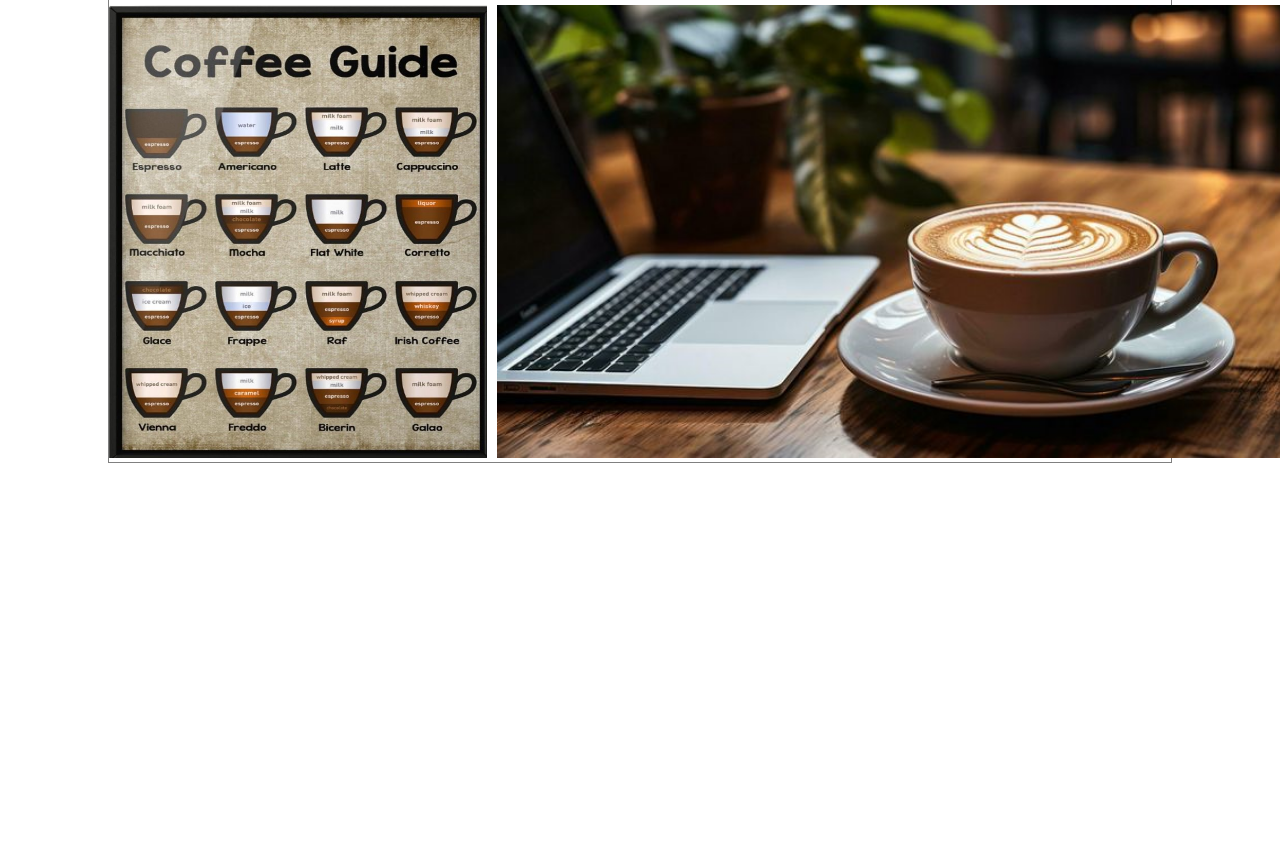
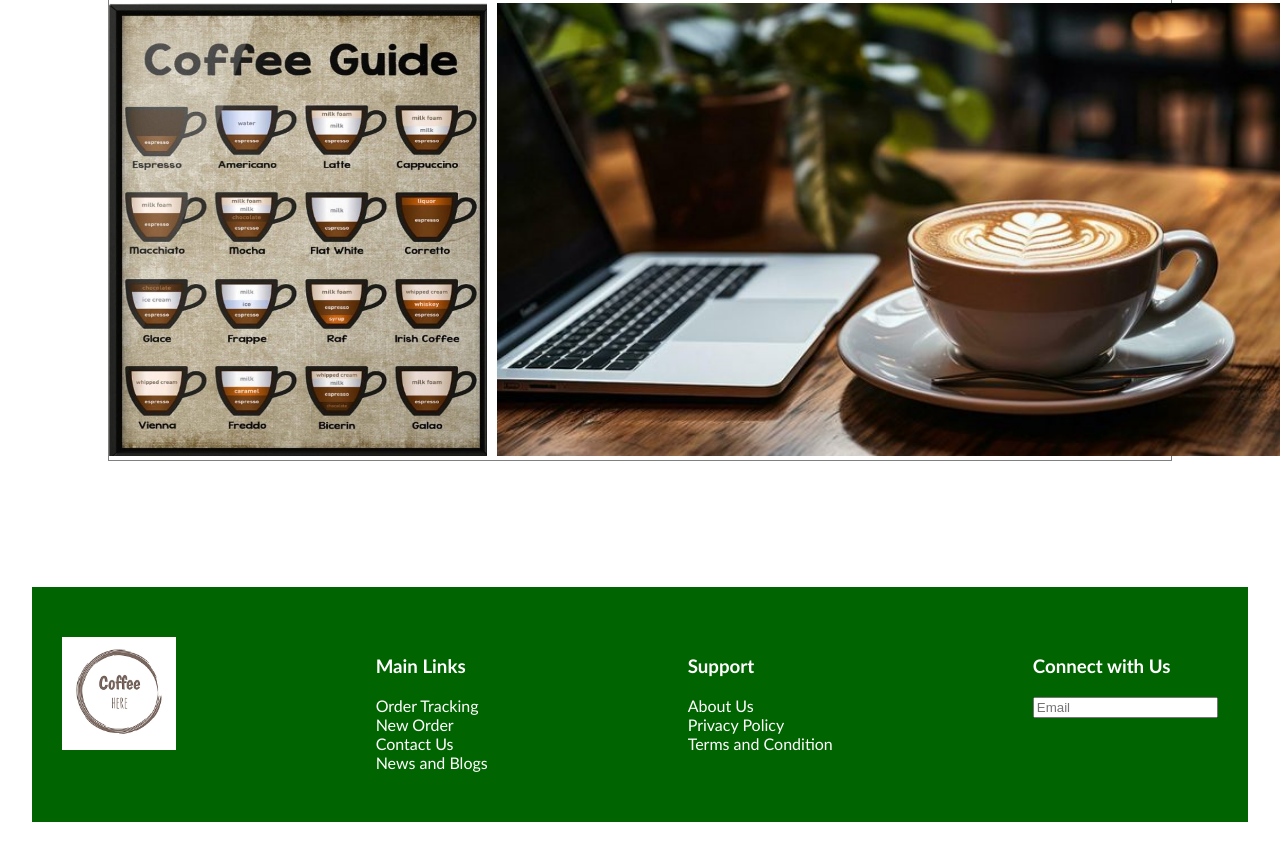
Before and after one commit to cantcreate/Restaurant, a plain HTML site: page index.html in a window 1280 px wide. Shown: the part 1605-2459 px from the top of the page. Before the commit the page ends 2176 px from the top, so only its background shows below. Drawn offline with Linux system fonts and the light colour scheme; files whose address does not match are found by name.

Commit message:
footer and mainpart

```diff
--- a/index.html
+++ b/index.html
@@ -41,9 +41,11 @@
         Coffee isn’t a drug  it’s a vitamin.
 
     </p>
-    <a href="menu.html">
-       <button class="explorebtn">Explore Now</button>
-    </a>
+    <div class="order">
+        <a href="menu.html">
+            <button class="explorebtn"><h4>Order Now Your Fav One</h4></button>
+        </a>
+    </div>
     </div>
     </div>
     <section class="features">
@@ -75,13 +77,12 @@
         </div>
         </div>
     </section>
-    <div class="site">
-    </div>
+
     <div class="site">
         <h3>Explore Our Site</h3>
         <div class="grid">
             <div class="pic1">
-                <img src="image/coffeefine.png" alt="head">
+                <img  src="image/coffeefine.png" alt="head">
             </div>
             <div class="pic2">
                 <img src="image/firstlook.png" alt="firstlook">
@@ -90,7 +91,7 @@
                 <img src="image/secondlook.png" alt="secondlook">
             </div>
             <div class="pic4">
-                <img src="image/Coffee guide.png" alt="guide">
+                <img  src="image/Coffee guide.png" alt="guide">
             </div>
             <div class="pic5">
                 <img src="image/coffekocup.png" alt="coffe">
@@ -101,9 +102,38 @@
             <div class="pic7">
                 <img src="image/long exposer.png" alt="longexposer">
             </div>
+            </div>
 
         </div>
     </div>
+    <footer>
+        <div class="mainfooter">
+        <div class="footerlogo">
+            <img src="C:\Users\adhik\OneDrive\Desktop\party\Restaurant\image\logo.png" alt="logoimage">
+         </div>
+        <div class="firstcolumn">
+            <h3>Main Links</h3>
+
+                <li>Order Tracking</li>
+                <li>New Order</li>
+                <li>Contact Us</li>
+                <li>News and Blogs</li>
+            </ul>
+        </div>
+        <div class="secondcolumn">
+            <h3>Support</h3>
+
+                <li>About Us </li>
+                <li>Privacy Policy</li>
+                <li>Terms and Condition</li>
+
+        </div>
+        <div class="connect">
+            <h3>Connect with Us</h3>
+            <input type="Email" placeholder="Email">
+        </div>
+        </div>
+    </footer>
 </div>
 </body>
 </html>
--- a/style.css
+++ b/style.css
@@ -62,7 +62,7 @@ button .explorebtn {
     font-family: 'Lucida Sans', 'Lucida Sans Regular', 'Lucida Grande', 'Lucida Sans Unicode', Geneva, Verdana, sans-serif;
 }
 .slogan button:hover {
-    box-shadow: 3px 3px 3px blue;
+    box-shadow: 3px 3px 3px red;
 }
 .slogan_word h2 {
     background-color: darkgreen;
@@ -82,7 +82,7 @@ button .explorebtn {
     background-color: #F5F5DC;
     color: #008080;
     border: none;
-    box-shadow: 1px 1px 1px darkgreen;
+    box-shadow: 1px 1px darkgreen ;
 
 }
 .features {
@@ -174,3 +174,31 @@ button .explorebtn {
     height: 12cm;
     width: 22cm;
 }
+
+.grid .prashamsa:hover {
+    transition: ease-in-out;
+}
+.footerlogo img {
+    height: 3cm;
+    width: 3cm;
+}
+.mainfooter {
+    display: flex;
+    justify-content: center;
+    gap: 200px;
+    font-family: 'Trebuchet MS', 'Lucida Sans Unicode', 'Lucida Grande', 'Lucida Sans', Arial, sans-serif;
+    background-color: darkgreen;
+    margin-top: 50px;
+    padding: 50px 0;
+
+
+}
+.mainfooter h3, li {
+    color: white;
+}
+.mainfooter li:hover {
+    text-decoration: underline;
+}
+.mainfooter li {
+    list-style: none;
+}
```
